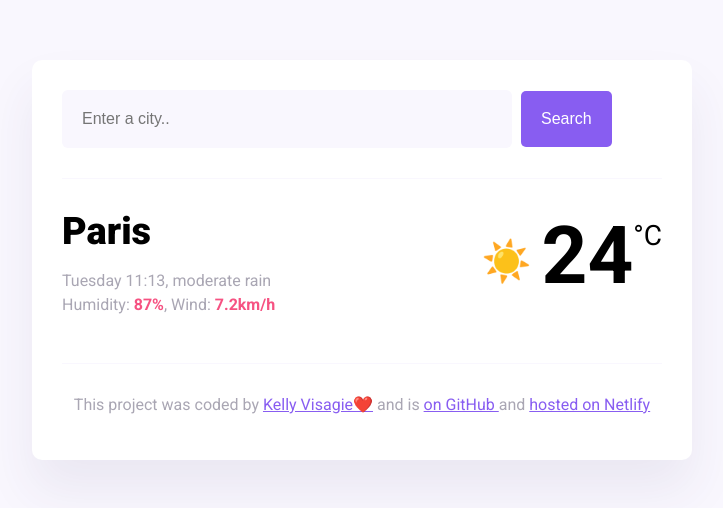
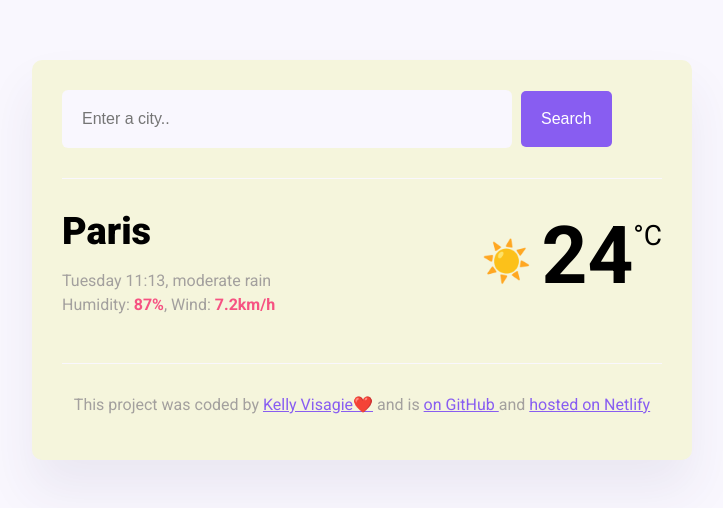
Before and after one commit to kelly9396/project, a website built with Parcel: page JS-Search-Engine/index.html in a window 1280 px wide. Shown: the whole page, without its empty margins (278-1001 px from the left). Built offline with nearby package versions, Linux system fonts and the light colour scheme.

Commit message:
change color

```diff
--- a/JS-Search-Engine/src/styles.css
+++ b/JS-Search-Engine/src/styles.css
@@ -8,7 +8,7 @@ a {
 }
 
 .weather-app {
-  background: white;
+  background: beige;
   max-width: 600px;
   margin: 60px auto;
   padding: 30px;
```
